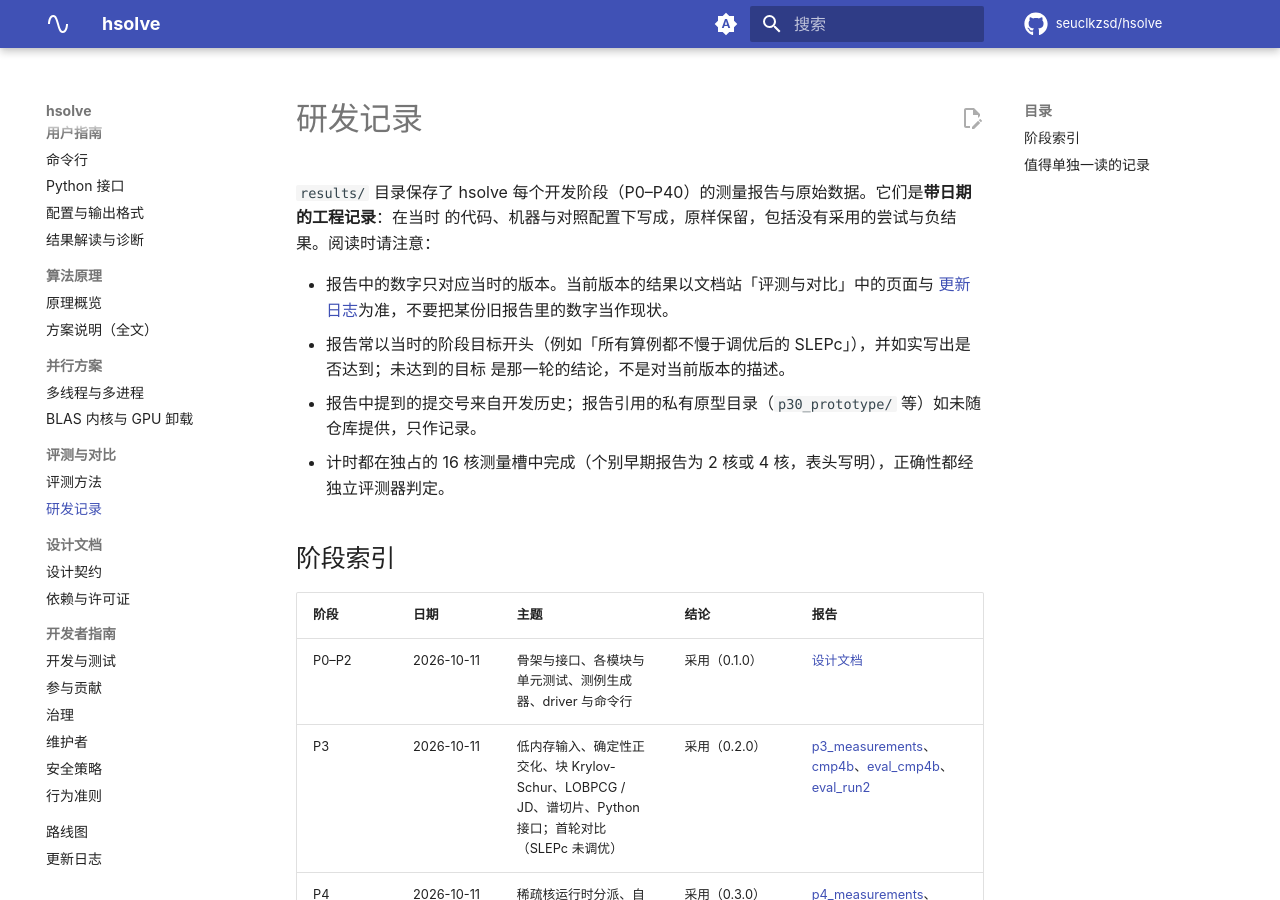
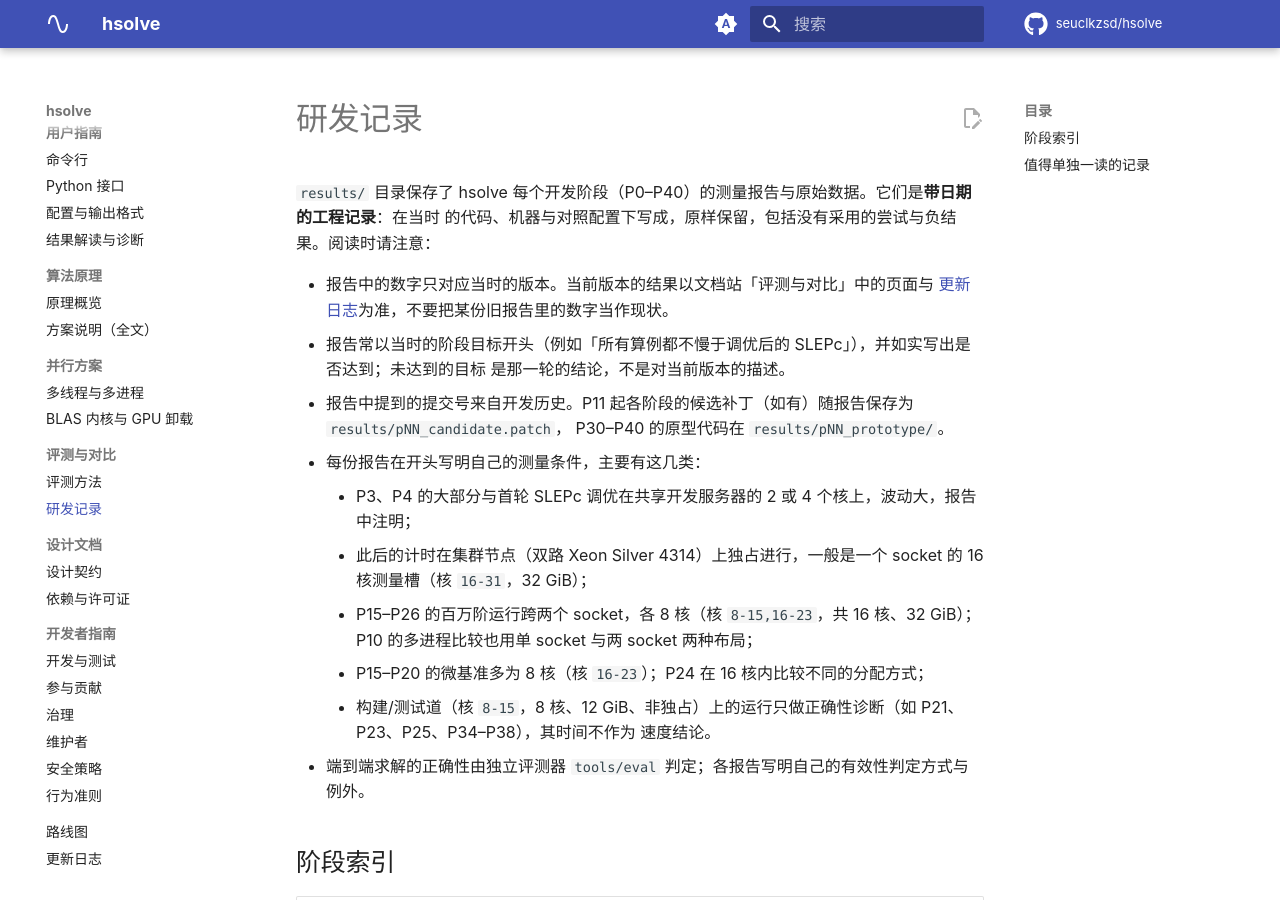
Before and after one commit to seuclkzsd/hsolve, an MkDocs documentation site: the page built from docs/guide/history.md, in a window 1280 px wide and 900 px high. Built offline with MkDocs 1.6.1 and Material for MkDocs 9.7.7, drawn with Linux system fonts in a browser that asks for light colours; comment, search, counter and statistics services are not loaded.

Commit message:
docs: research-record notes name the measurement condition classes of results/ (shared 2-4 cores early, the 16-core slot, two sockets x 8 cores at 1e6, 8-core microbenchmarks, shared-lane diagnostics never used for speed) and where the candidate patches and prototypes are

```diff
--- a/docs/guide/history.md
+++ b/docs/guide/history.md
@@ -7,8 +7,17 @@
   [更新日志](../../CHANGELOG.md)为准，不要把某份旧报告里的数字当作现状。
 - 报告常以当时的阶段目标开头（例如「所有算例都不慢于调优后的 SLEPc」），并如实写出是否达到；未达到的目标
   是那一轮的结论，不是对当前版本的描述。
-- 报告中提到的提交号来自开发历史；报告引用的私有原型目录（`p30_prototype/` 等）如未随仓库提供，只作记录。
-- 计时都在独占的 16 核测量槽中完成（个别早期报告为 2 核或 4 核，表头写明），正确性都经独立评测器判定。
+- 报告中提到的提交号来自开发历史。P11 起各阶段的候选补丁（如有）随报告保存为 `results/pNN_candidate.patch`，
+  P30–P40 的原型代码在 `results/pNN_prototype/`。
+- 每份报告在开头写明自己的测量条件，主要有这几类：
+    - P3、P4 的大部分与首轮 SLEPc 调优在共享开发服务器的 2 或 4 个核上，波动大，报告中注明；
+    - 此后的计时在集群节点（双路 Xeon Silver 4314）上独占进行，一般是一个 socket 的 16 核测量槽（核 `16-31`，32 GiB）；
+    - P15–P26 的百万阶运行跨两个 socket，各 8 核（核 `8-15,16-23`，共 16 核、32 GiB）；P10 的多进程比较也用单 socket
+      与两 socket 两种布局；
+    - P15–P20 的微基准多为 8 核（核 `16-23`）；P24 在 16 核内比较不同的分配方式；
+    - 构建/测试道（核 `8-15`，8 核、12 GiB、非独占）上的运行只做正确性诊断（如 P21、P23、P25、P34–P38），其时间不作为
+      速度结论。
+- 端到端求解的正确性由独立评测器 `tools/eval` 判定；各报告写明自己的有效性判定方式与例外。
 
 ## 阶段索引
 
```
